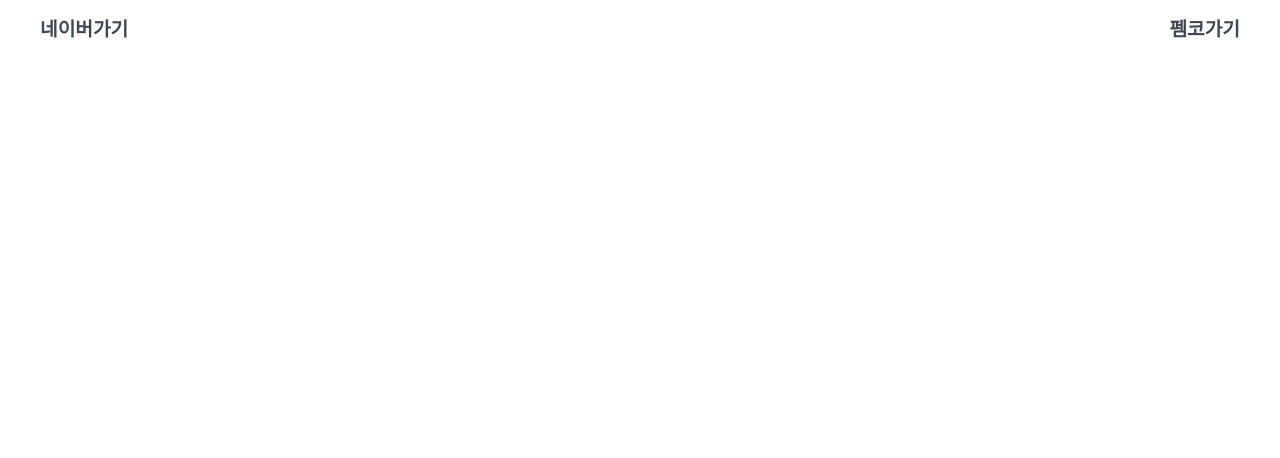
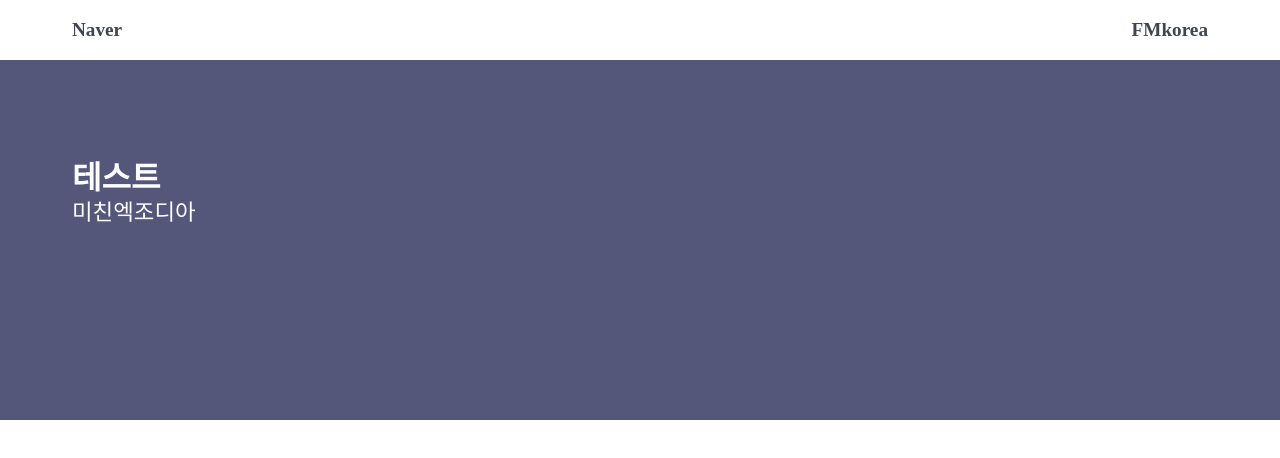
Before and after one commit to chojun917/repo, a website built with Parcel: page index.html in a window 1280 px wide. Built offline with nearby package versions, Linux system fonts and the light colour scheme; files whose address does not match are found by name; a web font is replaced by a local one.

Commit message:
엑조디아넣음 ㄴㅇㄴ

```diff
--- a/css/style.css
+++ b/css/style.css
@@ -34,6 +34,7 @@ a:hover {
   width: 100%; /* 가로 사이즈가 1200px 넘는 해상도에서는 max-width 설정 */
   height: 100%; /* align-items 등으로 수직 가운데 정렬을 위해, 알맞은 height 설정이 필요함 */
   margin: 0 auto; /* 가운데 정렬: 동일 요소에 width 가 설정되어 있을 때에만 적용 */
+  padding: 0 2rem;
 }
 
 header {
@@ -56,19 +57,21 @@ header {
 
 /* 필요시 세부 설정을 위해, 상단 좌측 브랜드만을 별도로 클래스로 정의 */
 .head-container .head-brand {
+  color: green;
   font-weight: bold;
   font-size: 1.2em;
 }
 
 .head-container .head-brand a:hover {
   color: red;
-  cursor: pointer;
+  cursor: help;
 }
 
 /* 필요시 세부 설정을 위해, 상단 우측 메뉴만을 별도로 클래스로 정의 */
 .head-container .head-blog {
   font-weight: bold;
   font-size: 1.2em;
+  color: blue;
 }
 
 .head-container .head-blog a:hover {
@@ -76,6 +79,48 @@ header {
   cursor: pointer;
 }
 
+section {
+  width: 100%;
+  background-color: aliceblue;
+  position: relative;
+}
+
+.main {
+  height: 360px;
+  background-image: url("img/images.png");
+  background-size: cover;
+  background-position: center 10%;
+  z-index: 1;
+}
+
+/* 배경 이미지에 색상을 어둡게 하기 위해, 어두운 색상으로 이미지 상위에 투명도를 주어 덮어씌움 */
+.main-container {
+  width: 100%;
+  height: 100%;
+  background-color: rgb(47, 48, 89);
+  opacity: 0.8;
+  z-index: 2;
+  margin-top: 60px; /* position 이 fixed 일 경우, 문서 흐름에서 빠지므로, 이 부분은 margin 으로 적용 */
+}
+
+.title-container {
+  padding-top: 100px;
+  padding-botton: 100px;
+}
+
+.title {
+  font-size: 2rem;
+  font-weight: bold;
+  color: white;
+  margin-botton: 0.8rem;
+}
+.message {
+  font-size: 1.4rem;
+  font-weight: normal;
+  color: #fff;
+  line-height: 2rem;
+}
+
 @media only screen and (min-width: 1200px) {
   .inner {
     max-width: 1200px;
--- a/index.html
+++ b/index.html
@@ -74,14 +74,23 @@
       <div class="inner">
         <div class="head-container">
           <div class="head-brand">
-            <a href="https://www.naver.com">네이버가기</a>
+            <a href="https://www.naver.com">Naver</a>
           </div>
-          <div class="head-blog"><a href="http://fmkorea.com">펨코가기</a></div>
+          <div class="head-blog"><a href="http://fmkorea.com">FMkorea</a></div>
         </div>
       </div>
     </header>
     <!-- 한 라인씩 내용을 넣을 예정 -->
-    <section></section>
+    <section class="main">
+      <div class="main-container">
+        <div class="inner">
+          <div class="title-container">
+            <div class="title">테스트</div>
+            <div class="message">미친엑조디아</div>
+          </div>
+        </div>
+      </div>
+    </section>
     <!-- footer 를 넣을 예정-->
     <footer></footer>
 
```
Also changed, not shown: img/images.png (added).
